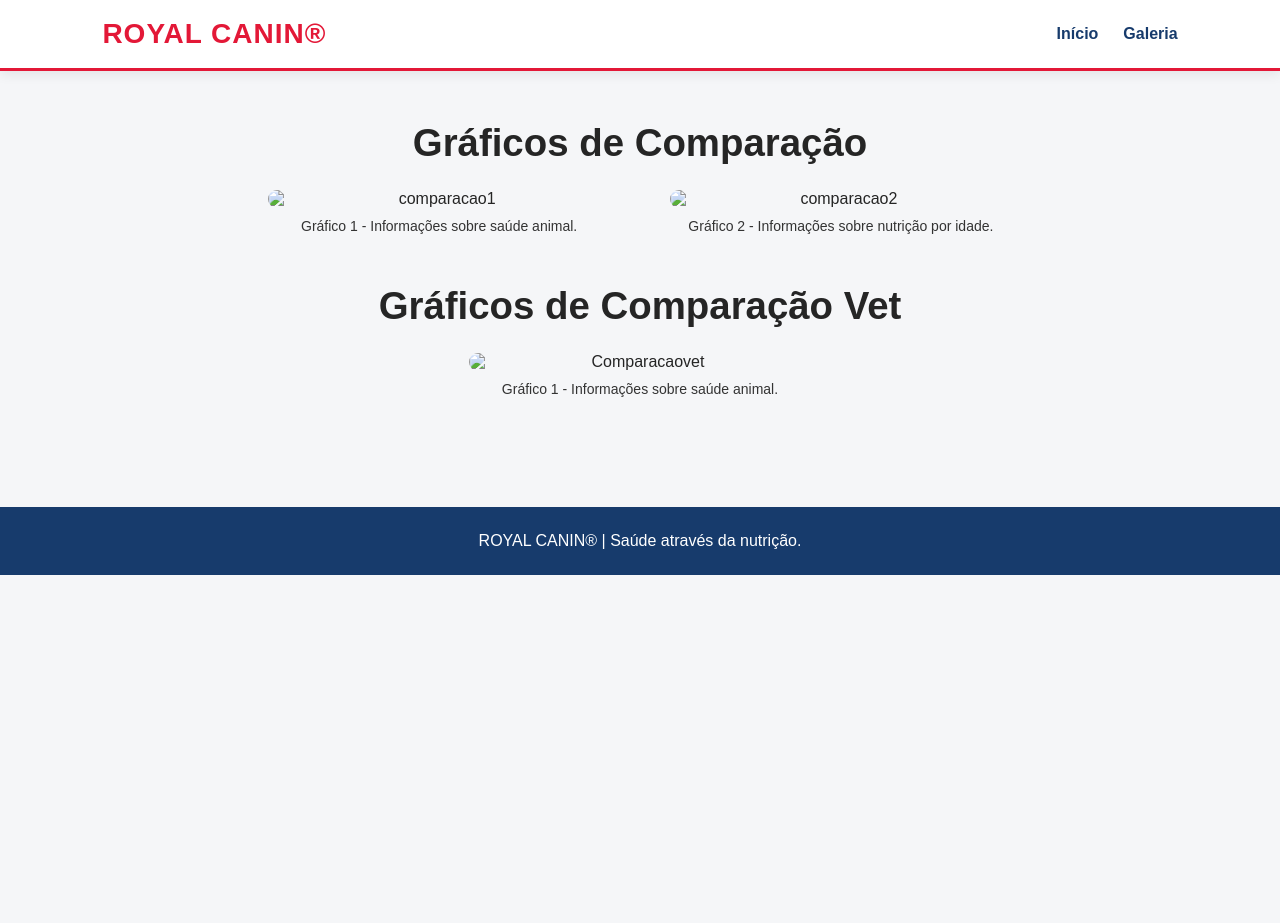
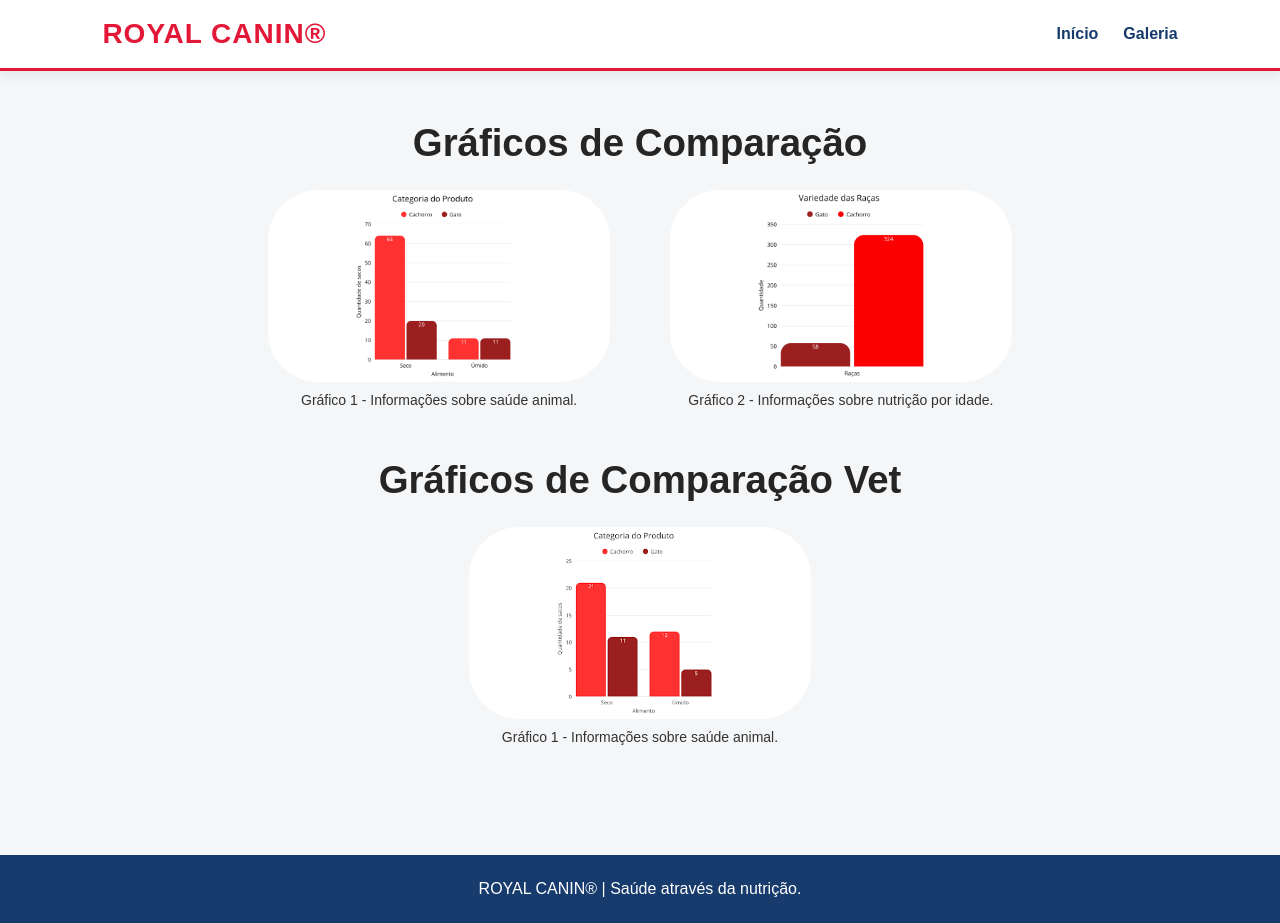
Before and after one commit to mazzari87/Royal_test2, a plain HTML site: page graficocomparacao.html in a window 1280 px wide. Before the commit the page ends 800 px from the top, so only its background shows below. Drawn offline with Linux system fonts and the light colour scheme; the site is published under a folder, as on GitHub Pages, so addresses that start at the root find nothing.

Commit message:
Update graficocomparacao.html

```diff
--- a/graficocomparacao.html
+++ b/graficocomparacao.html
@@ -25,12 +25,12 @@
     <div class="galeria">
 
       <div class="imagem caes">
-        <img src="/Imagens/graficocomparacao.png" alt="comparacao1" />
+        <img src="Imagens/graficocomparacao.png" alt="comparacao1" />
         <p>Gráfico 1 - Informações sobre saúde animal.</p>
       </div>
 
       <div class="imagem caes">
-        <img src="/Imagens/graficocomparacao2.png" alt="comparacao2" />
+        <img src="Imagens/graficocomparacao2.png" alt="comparacao2" />
         <p>Gráfico 2 - Informações sobre nutrição por idade.</p>
       </div>
 
@@ -41,7 +41,7 @@
     <div class="galeria">
 
       <div class="imagem caes">
-        <img src="/Imagens/compacaovet.png" alt="Comparacaovet" />
+        <img src="Imagens/compacaovet.png" alt="Comparacaovet" />
         <p>Gráfico 1 - Informações sobre saúde animal.</p>
       </div>
 
```
